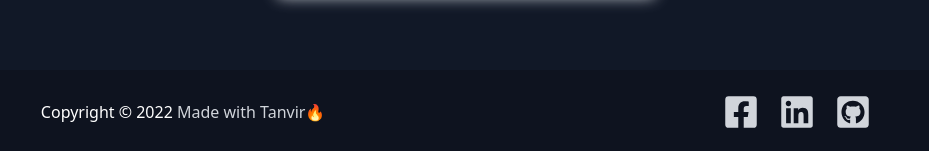
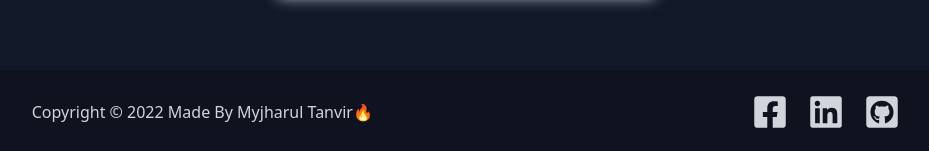
Before and after one commit to MajharolTanvir/Personal-portfolio, a React (Create React App) app: page /projectDetails/1 in a window 1280 px wide. Shown: the part 1142-1293 px from the top of the page, without its empty margins (174-1103 px from the left). Built offline with nearby package versions, Linux system fonts and the light colour scheme; what tw-elements would draw is missing.

Commit message:
footer updateed

```diff
--- a/src/Pages/Home/ContactMe.js
+++ b/src/Pages/Home/ContactMe.js
@@ -42,11 +42,11 @@ const ContactMe = () => {
           contact me using other social media.
         </p>
       </div>
-      <div className="grid grid-cols-1 md:grid-cols-2  px-3 md:px-0">
+      <div className="grid grid-cols-1 md:grid-cols-2 px-3 md:px-0">
         <div className="flex justify-center items-center my-10 md:my-0">
           <img className="h-80" src={image} alt="" />
         </div>
-        <div className="block p-6 rounded-lg shadow-md bg-gray-900 shadow-gray-300 max-w-md">
+        <div className="block p-6 rounded-lg shadow-md shadow-cyan-300 max-w-md">
           <form ref={form} onSubmit={sendEmail}>
             <label className="text-cyan-300">Name</label>
             <input
--- a/src/Pages/Home/Header.js
+++ b/src/Pages/Home/Header.js
@@ -55,7 +55,7 @@ const Header = () => {
               <a
                 target="_blank"
                 rel="noreferrer"
-                href="https://github.com/Tanvir5454"
+                href="https://github.com/Rgt-Tanvir"
                 className="text-3xl md:text-4xl"
               >
                 <FaGithubSquare className="my-2" />
--- a/src/Shared/Footer.js
+++ b/src/Shared/Footer.js
@@ -1,4 +1,4 @@
-import React from 'react';
+import React from "react";
 import { FaLinkedin, FaFacebookSquare, FaGithubSquare } from "react-icons/fa";
 
 const Footer = () => {
@@ -8,20 +8,54 @@ const Footer = () => {
   };
   return (
     <footer className="bg-gray-900 text-center lg:text-left mt-20">
-            <div className="text-gray-300 flex justify-around  items-center p-4" style={{ backgroundColor: "rgba(0, 0, 0, 0.2)" }}>
-                <p className="m-0 text-center text-white">
+      <div
+        className="text-gray-300 flex justify-around  items-center p-4 text-cyan-300"
+        style={{ backgroundColor: "rgba(0, 0, 0, 0.2)" }}
+      >
+        <p className="m-0 text-center">
           Copyright &copy;
-                    <span> {getYear()} <a target='_blank' rel="noreferrer" className="text-gray-300" href="https://www.facebook.com/MajharulTanvir.rgt/">Made with Tanvir🔥</a> </span>
+          <span>
+            {" "}
+            {getYear()}{" "}
+            <a
+              target="_blank"
+              rel="noreferrer"
+              href="https://www.facebook.com/MajharulTanvir.rgt/"
+            >
+              Made By Myjharul Tanvir🔥
+            </a>{" "}
+          </span>
         </p>
         <div>
-                    <div className='flex'>
-                        <a target='_blank' rel="noreferrer" href="https://www.facebook.com/MajharulTanvir.rgt/" className='text-4xl '><FaFacebookSquare className='text-gray-300 my-2 mr-5' /></a>
-                        <a target='_blank' rel="noreferrer" href="https://www.linkedin.com/in/majharul-tanvir-rgt/" className='text-4xl'><FaLinkedin className='text-gray-300 my-2 mr-5' /></a>
-                        <a target='_blank' rel="noreferrer" href="https://github.com/Tanvir5454" className='text-4xl'><FaGithubSquare className='text-gray-300 my-2 mr-5' /></a>
+          <div className="flex justify-center md:justify-start gap-5">
+            <a
+              target="_blank"
+              rel="noreferrer"
+              href="https://www.facebook.com/MajharulTanvir.rgt/"
+              className="text-3xl md:text-4xl"
+            >
+              <FaFacebookSquare className="my-2" />
+            </a>
+            <a
+              target="_blank"
+              rel="noreferrer"
+              href="https://www.linkedin.com/in/majharul-tanvir-rgt/"
+              className="text-3xl md:text-4xl"
+            >
+              <FaLinkedin className="my-2" />
+            </a>
+            <a
+              target="_blank"
+              rel="noreferrer"
+              href="https://github.com/Rgt-Tanvir"
+              className="text-3xl md:text-4xl"
+            >
+              <FaGithubSquare className="my-2" />
+            </a>
           </div>
         </div>
       </div>
-        </footer >
+    </footer>
   );
 };
 
```
Lines whose indentation alone changed are shown as unchanged.
